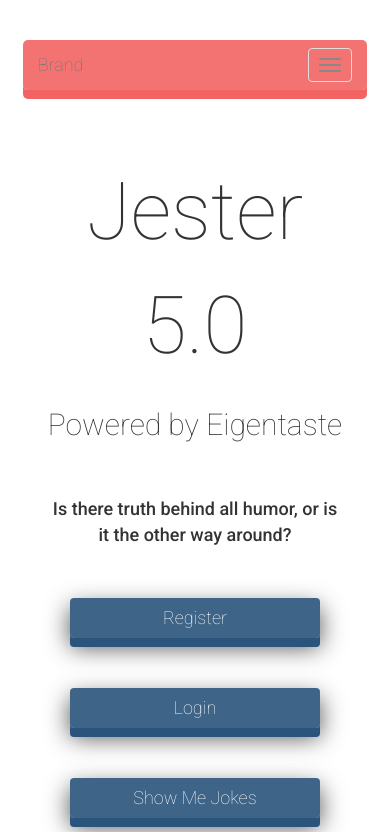
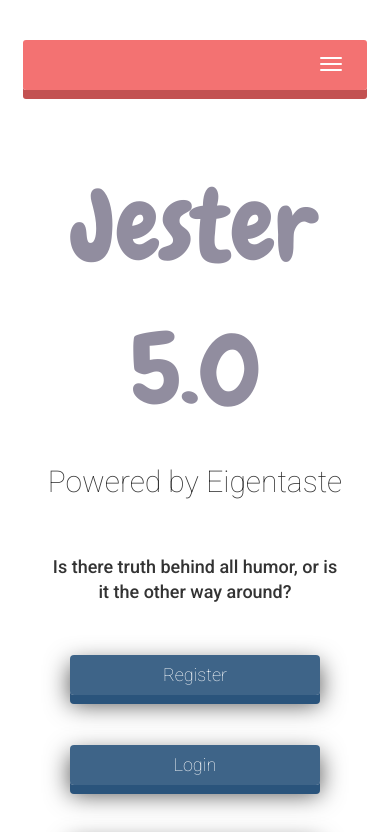
Before and after one commit to BerkeleyAutomation/Jester-Frontend, a plain HTML site: page index.html in a window 390 px wide. Shown: the top 832 px of the page. Drawn offline with nearby package versions, Linux system fonts and the light colour scheme.

Commit message:
Started working on redesign

```diff
--- a/css/style.css
+++ b/css/style.css
@@ -16,10 +16,12 @@
 
 .jester-heading {
     text-align: center;
-    font-size: 80px;
+    font-size: 100px;
     /* Padding */
     padding-top: 25px;
     padding-bottom: 10px;
+    font-family: 'Chewy';
+    color: rgb(145,141,159);
 }
 
 .jester-subheading {
@@ -183,10 +185,25 @@
     margin-top: 50px;
 }
 
-.navbar {
+.navbar, .navbar-default {
     border: none;
     background: rgba(242, 99, 99, 0.9);
-    color: #ffffff;
-    border-radius: 5px;
-    -webkit-box-shadow: 0px 9px 0px rgb(242, 99, 99);
+    border-radius: 3px;
+    -webkit-box-shadow: 0px 9px 0px rgb(195, 82, 82);
 }
+
+a.brand {
+    color: #ffffff !important;
+}
+
+.icon-bar {
+    background-color: #ffffff !important;
+    border: #ffffff 3px;
+}
+
+#toggle-button {
+    border: none !important;
+}
+#toggle-button:hover {
+    background: rgb(255, 179, 179);
+}
--- a/index.html
+++ b/index.html
@@ -8,8 +8,8 @@
 
     <!-- Bootstrap -->
     <link href="css/bootstrap.min.css" rel="stylesheet">
-    <link href="css/style.css" rel="stylesheet">
     <link href='http://fonts.googleapis.com/css?family=Roboto:100,500' rel='stylesheet' type='text/css'>
+    <link href='http://fonts.googleapis.com/css?family=Chewy' rel='stylesheet' type='text/css'>
 
     <!-- HTML5 shim and Respond.js for IE8 support of HTML5 elements and media queries -->
     <!-- WARNING: Respond.js doesn't work if you view the page via file:// -->
@@ -20,18 +20,18 @@
 
     <link rel="shortcut icon" href="img/favicon.ico" type="image/x-icon">
     <link rel="icon" href="img/favicon.ico" type="image/x-icon">
+    <link href="css/style.css" rel="stylesheet">
 </head>
     <body>
         <nav class="navbar navbar-default">
             <div class="container-fluid">
                 <div class="navbar-header">
-                    <button type="button" class="navbar-toggle collapsed" data-toggle="collapse">
+                    <button type="button" id="toggle-button" class="navbar-toggle collapsed" data-toggle="collapse">
                         <span class="sr-only">Toggle navigation</span>
                         <span class="icon-bar"></span>
                         <span class="icon-bar"></span>
                         <span class="icon-bar"></span>
                     </button>
-                    <a class="navbar-brand" href="#">Brand</a>
                 </div>
             </div>
         </nav>
```
Also changed, not shown: register.html (+1 -0 lines).
